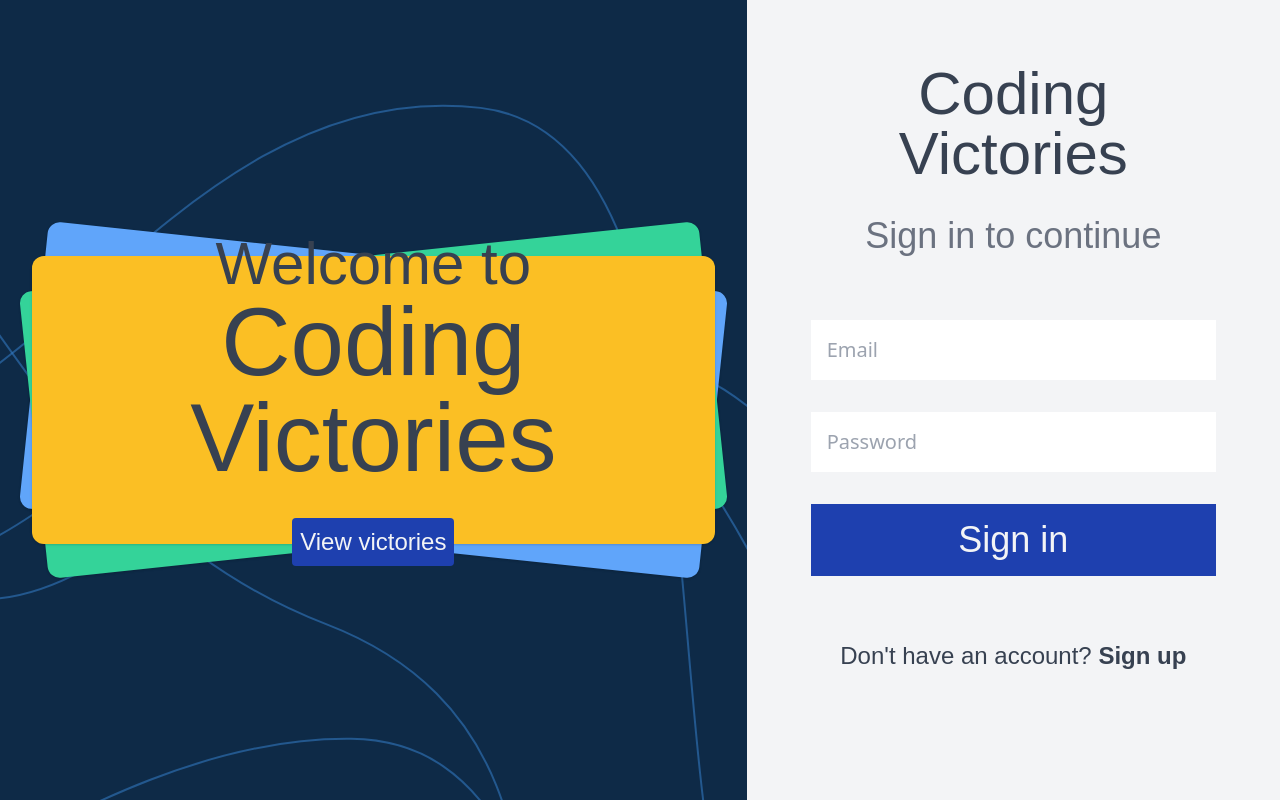
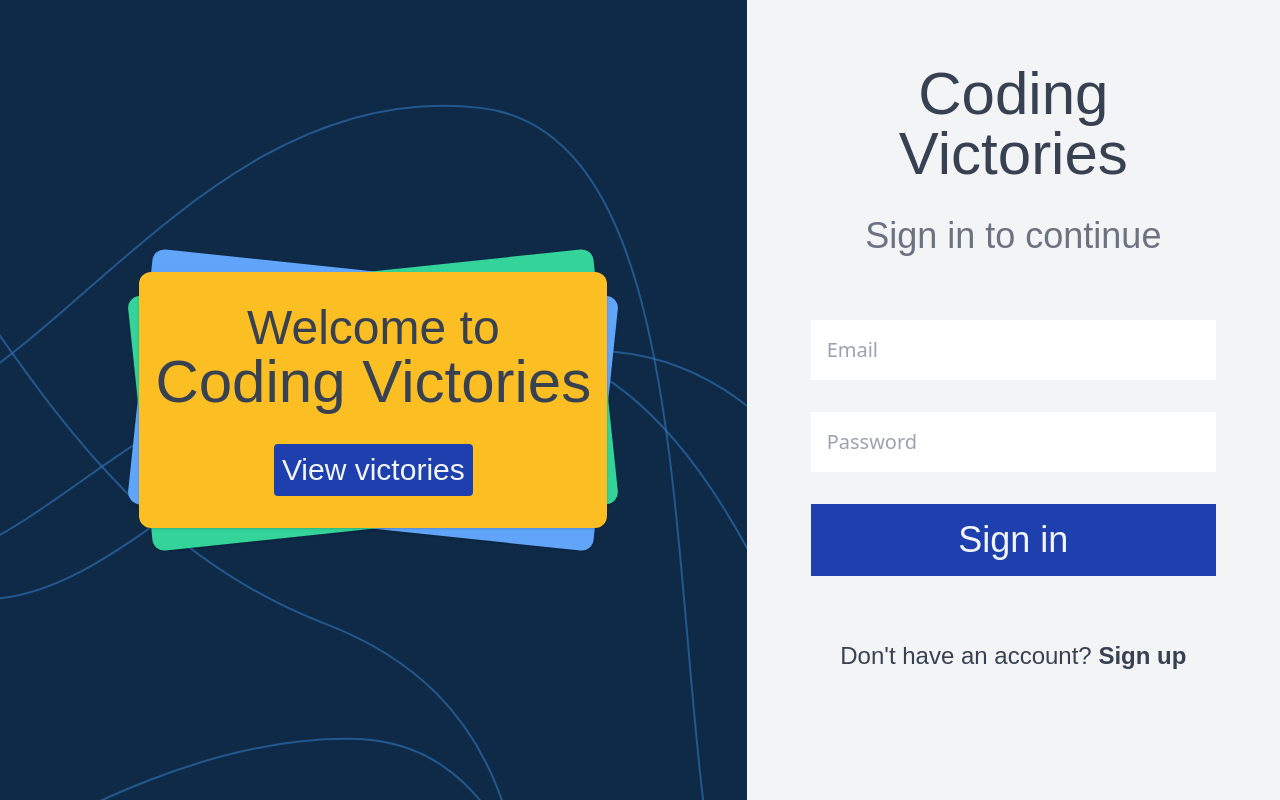
Before and after one commit to Legion555/coding-victories, a Next.js app: page / in a window 1280 px wide. Built offline with nearby package versions, Linux system fonts and the light colour scheme.

Commit message:
fixed responsive issue

```diff
--- a/components/Authentication/index.js
+++ b/components/Authentication/index.js
@@ -21,16 +21,16 @@ export default function Index({setViewMain}) {
                     <VictoryCard victoryData={victories[2]} offset={'top-3/4 left-2/4'} animationDur={'7s'} />
                     <VictoryCard victoryData={victories[3]} offset={'bottom-16 left-12'} animationDur={'5s'} />
                 </div>
-                <div className="w-max h-72 px-4 flex items-center text-center relative">
+                <div className="w-max h-max px-4 py-8 flex items-center text-center relative">
                     <div className="w-full h-full bg-blue-400 absolute top-0 left-0
                         rounded-xl shadow transform rotate-6" />
                     <div className="w-full h-full bg-green-400 absolute top-0 left-0
                         rounded-xl shadow transform -rotate-6" />
                     <div className="w-full h-full bg-yellow-400 absolute top-0 left-0 rounded-xl shadow" />
                     <div className="flex flex-col relative">
-                        <h1 className="mb-8 text-3xl lg:text-5xl xl:text-6xl text-gray-700">Welcome to<br/>
-                            <span className="text-4xl lg:text-6xl xl:text-8xl">Coding Victories</span></h1>
-                        <button className="w-max mx-auto p-2 rounded text-2xl text-gray-100 bg-blue-800
+                        <h1 className="mb-8 text-3xl lg:text-4xl xl:text-5xl text-gray-700">Welcome to<br/>
+                            <span className="text-4xl lg:text-5xl xl:text-6xl">Coding Victories</span></h1>
+                        <button className="w-max mx-auto p-2 rounded text-2xl xl:text-3xl text-gray-100 bg-blue-800
                             hover:bg-blue-600 transition ease-in-out duration-150"
                             onClick={() => setViewMain(true)} >View victories</button>
                     </div>
```
